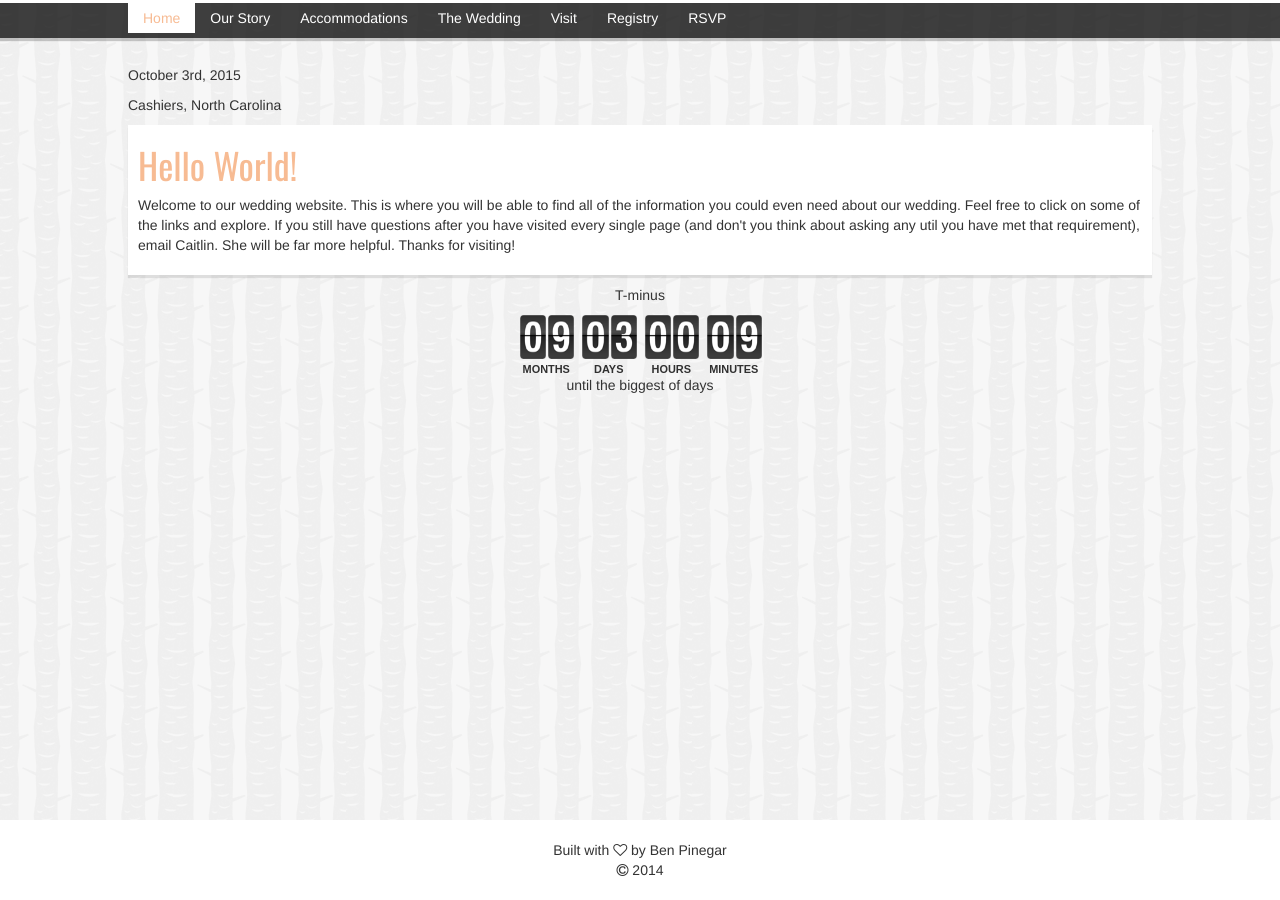
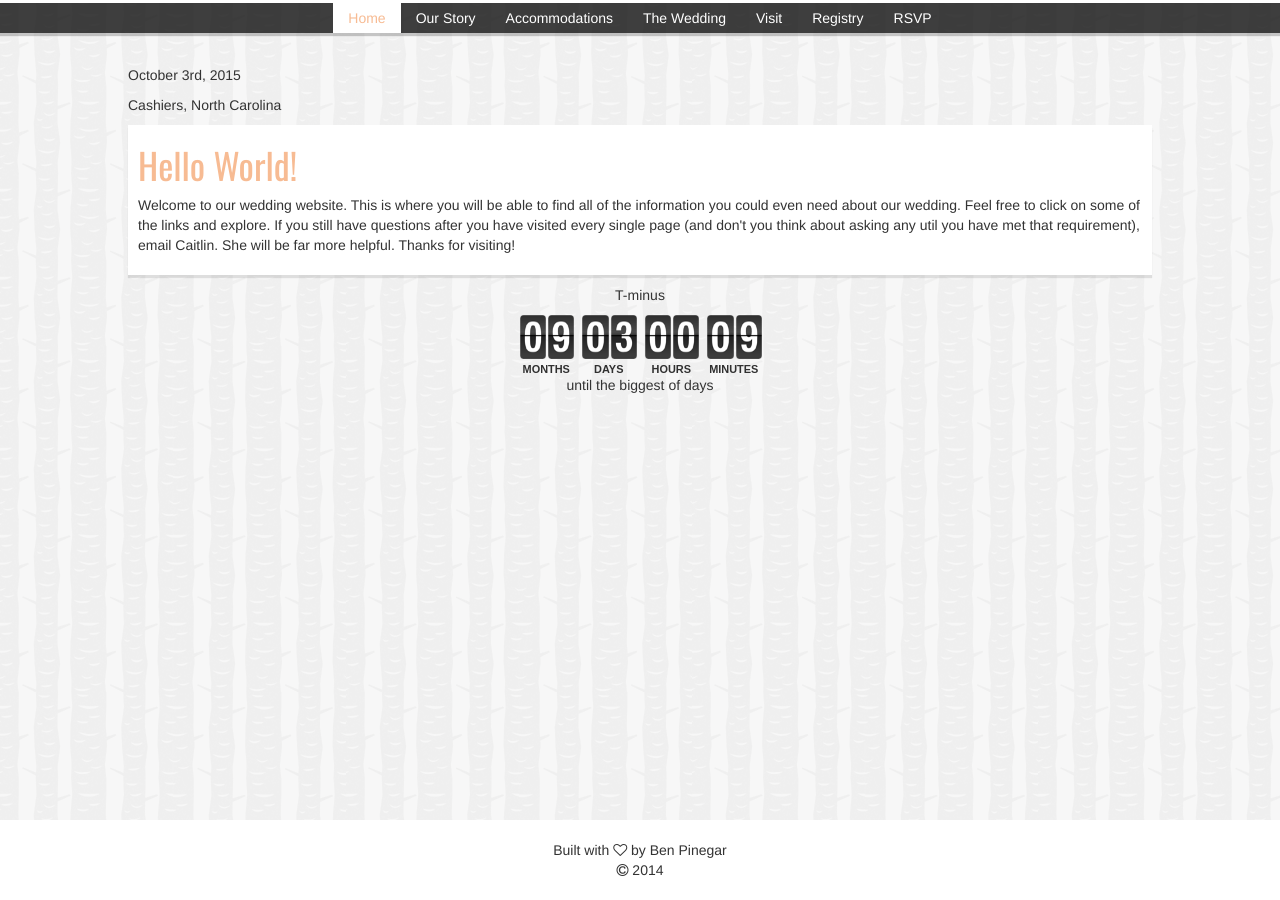
Before and after one commit to bpinegar/bpinegar.github.io, a Jekyll site: the page built from index.html, in a window 1280 px wide. Built offline with Jekyll 4.4.1, drawn with Linux system fonts in a browser that asks for light colours; nearby versions of some CDN libraries.

Commit message:
Update _custom.scss

```diff
--- a/_sass/_custom.scss
+++ b/_sass/_custom.scss
@@ -212,8 +212,12 @@ body {
   padding-top: 5px;
   padding-bottom: 5px;
 }
-.navbar-nav {
+.navbar .navbar-nav {
+  display: inline-block;
   float: none;
-  display: inline-block;
+  vertical-align: top;
+}
+.navbar .navbar-collapse {
+  text-align: center;
 }
 }
```
